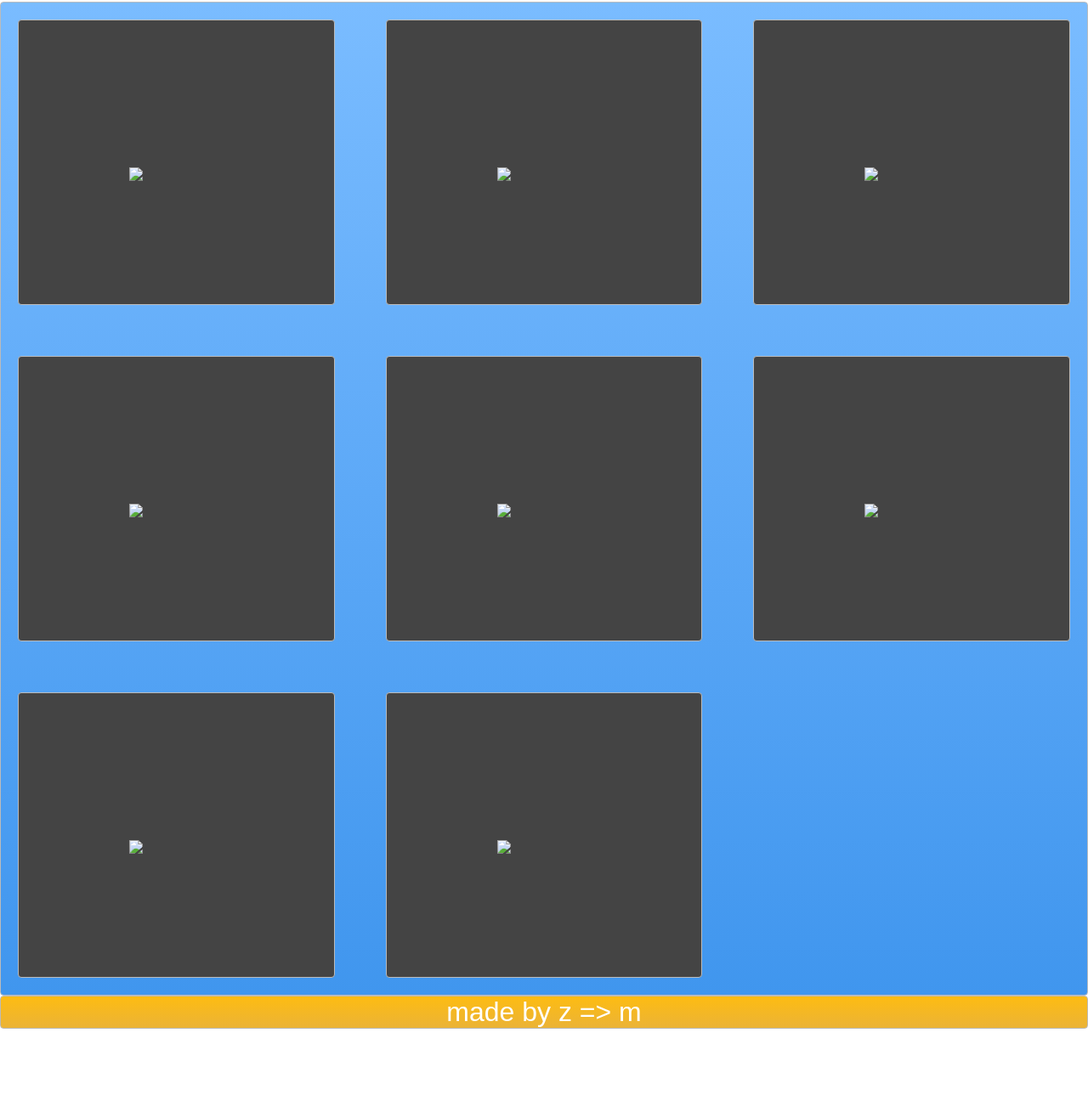
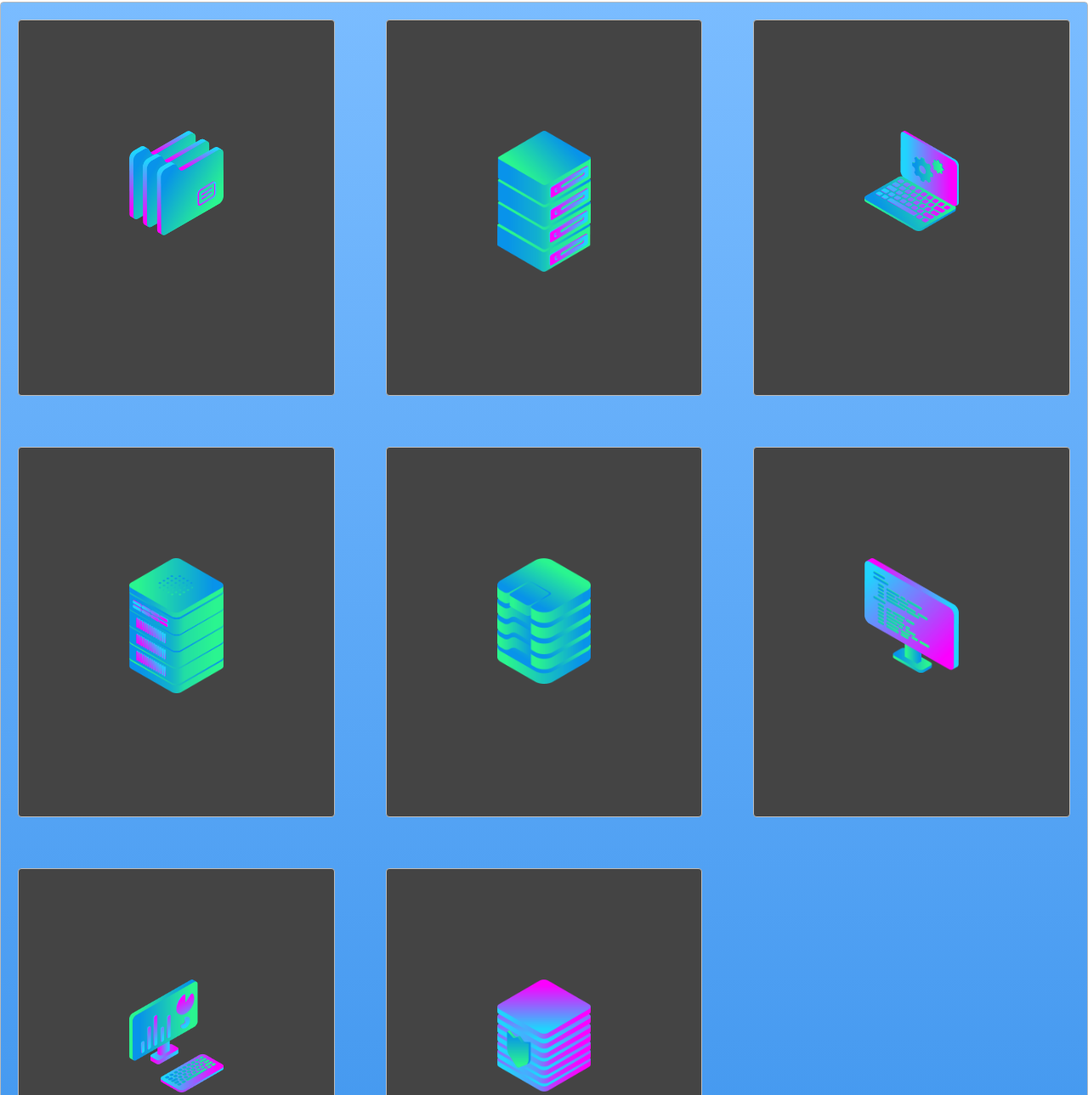
Before and after one commit to AndrewArocha/Reference, a plain HTML site: page index.html in a window 1280 px wide. Shown: the part 558-1847 px from the top of the page at 85% size. Before the commit the page ends 1769 px from the top, so only its background shows below. Drawn offline with Linux system fonts and the light colour scheme; files whose address does not match are found by name.

Commit message:
Update index.html

```diff
--- a/index.html
+++ b/index.html
@@ -15,14 +15,14 @@
   </nav>
   <div class="container"><img class="cover" src="./img/undraw.png"></div>
   <div class="zone blue grid-wrapper">
-    <div class="box zone"><img src="./img/files_2.png"></div>
-    <div class="box zone"><img src="./img/server_2_2.png"></div>
-    <div class="box zone"><img src="./img/monitor_settings_2.png"></div>
-    <div class="box zone"><img src="./img/server_3.png"></div>
-    <div class="box zone"><img src="./img/data_storage_2_2.png"></div>
-    <div class="box zone"><img src="./img/monitor_coding_2.png"></div>
-    <div class="box zone"><img src="./img/desktop_analytics_2.png"></div>
-    <div class="box zone"><img src="./img/server_safe_2.png"></div>
+    <div class="box zone"><img src="project-prettify/img/files_2.png"></div>
+    <div class="box zone"><img src="project-prettify/img/server_2_2.png"></div>
+    <div class="box zone"><img src="project-prettify/img/monitor_settings_2.png"></div>
+    <div class="box zone"><img src="project-prettify/img/server_3.png"></div>
+    <div class="box zone"><img src="project-prettify/img/data_storage_2_2.png"></div>
+    <div class="box zone"><img src="project-prettify/img/monitor_coding_2.png"></div>
+    <div class="box zone"><img src="project-prettify/img/desktop_analytics_2.png"></div>
+    <div class="box zone"><img src="project-prettify/img/server_safe_2.png"></div>
   </div>
   <footer class="zone yellow">made by z => m</footer>
 </div>
```
